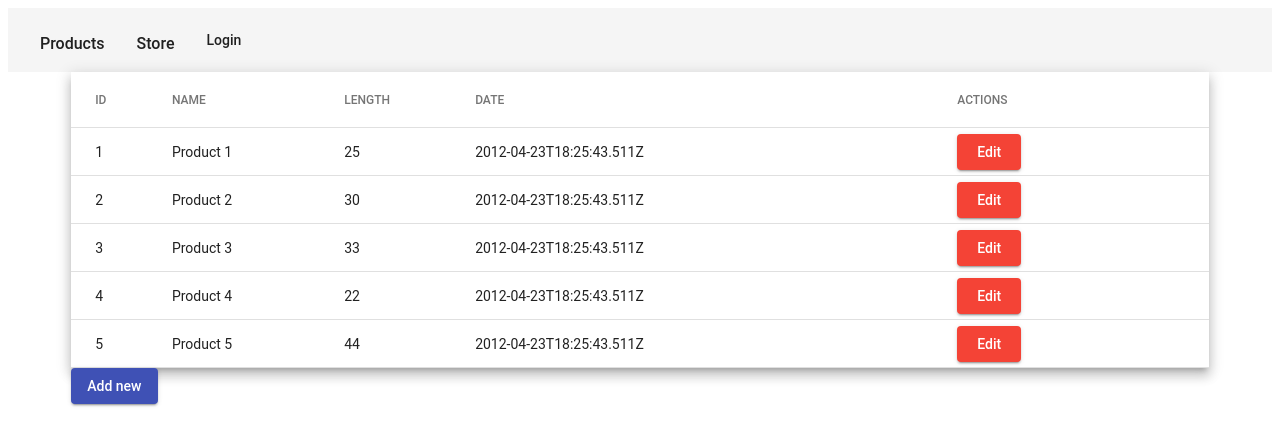
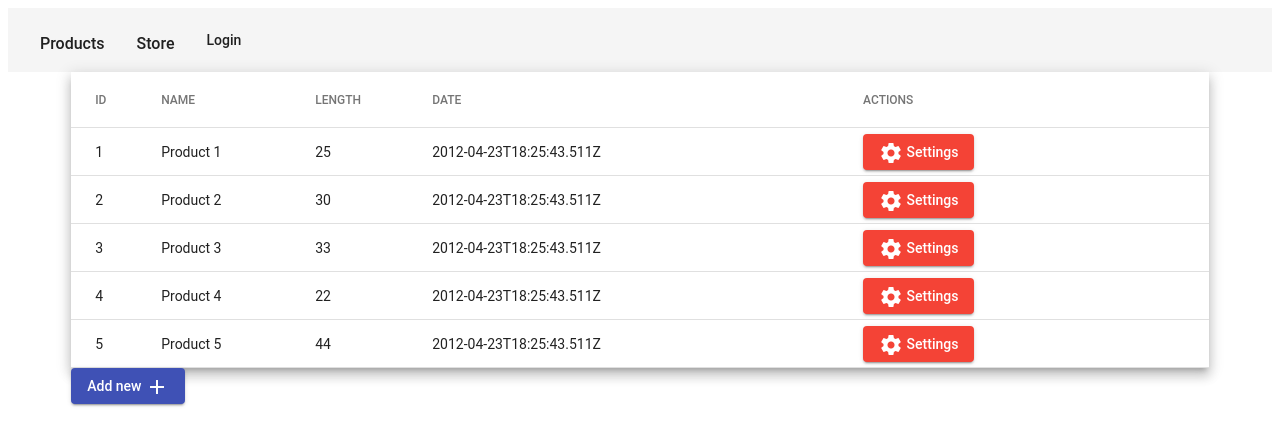
Before and after one commit to SanyiToth/warehouse, an Angular app: page / in a window 1280 px wide. Shown: the top 446 px of the page. Built offline with nearby package versions, Linux system fonts and the light colour scheme; data requests are answered from the project's data file.

Commit message:
mat icon works

```diff
--- a/src/app/shared/table-list/table-list.component.html
+++ b/src/app/shared/table-list/table-list.component.html
@@ -2,26 +2,23 @@
   <table mat-table [dataSource]="data" class="mat-elevation-z8">
     <ng-container *ngFor="let item of displayedColumns" [matColumnDef]="item">
       <th mat-header-cell *matHeaderCellDef>{{item | uppercase}}</th>
-
-
       <td mat-cell *matCellDef="let element">
-
-
         <div class="btn-edit" *ngIf="item === 'actions';">
-          <button mat-raised-button color="warn">Edit</button>
+          <button mat-raised-button color="warn">
+            <mat-icon>settings</mat-icon>
+            Settings
+          </button>
         </div>
-
-        {{element[item]}} </td>
-
-
+        {{element[item]}}
+      </td>
     </ng-container>
-
 
     <tr mat-header-row *matHeaderRowDef="displayedColumns"></tr>
     <tr mat-row *matRowDef="let row; columns: displayedColumns;"></tr>
   </table>
 
-  <button mat-raised-button color="primary" type="button">
+  <button mat-raised-button (click)="OnAddNew()" color="primary" type="button">
     Add new
+    <mat-icon>add</mat-icon>
   </button>
 </article>
--- a/src/app/shared/table-list/table-list.component.ts
+++ b/src/app/shared/table-list/table-list.component.ts
@@ -18,4 +18,7 @@ export class TableListComponent implements OnInit {
     console.log('data', this.displayedColumns);
   }
 
+  OnAddNew() {
+
+  }
 }
--- a/src/index.html
+++ b/src/index.html
@@ -5,6 +5,7 @@
   <title>Warehouse</title>
   <base href="/">
   <meta name="viewport" content="width=device-width, initial-scale=1">
+  <link href="https://fonts.googleapis.com/icon?family=Material+Icons" rel="stylesheet">
   <link rel="icon" type="image/x-icon" href="favicon.ico">
 </head>
 <body>
```
Also changed, not shown: src/app/shared/table-list/table-list.module.ts (+13 -12 lines).
